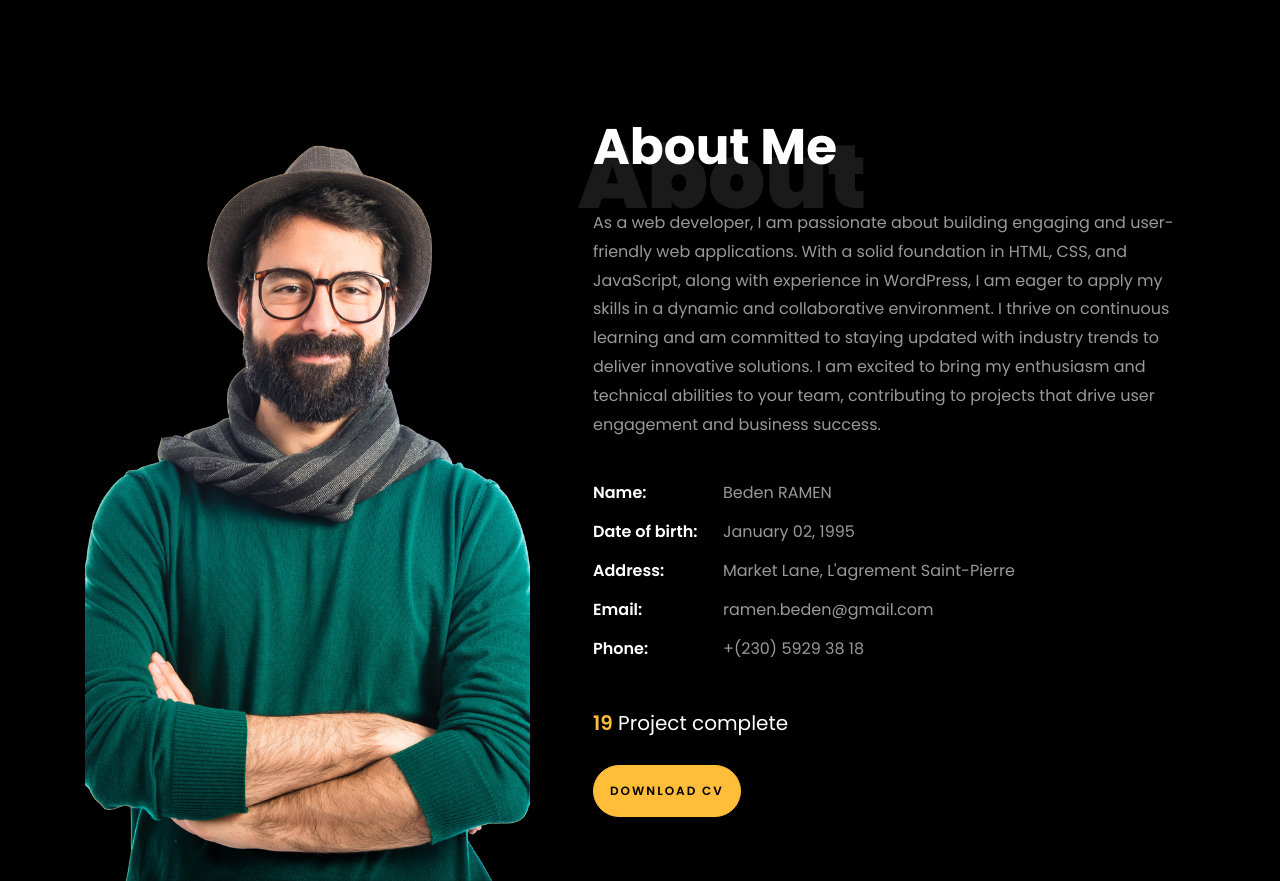
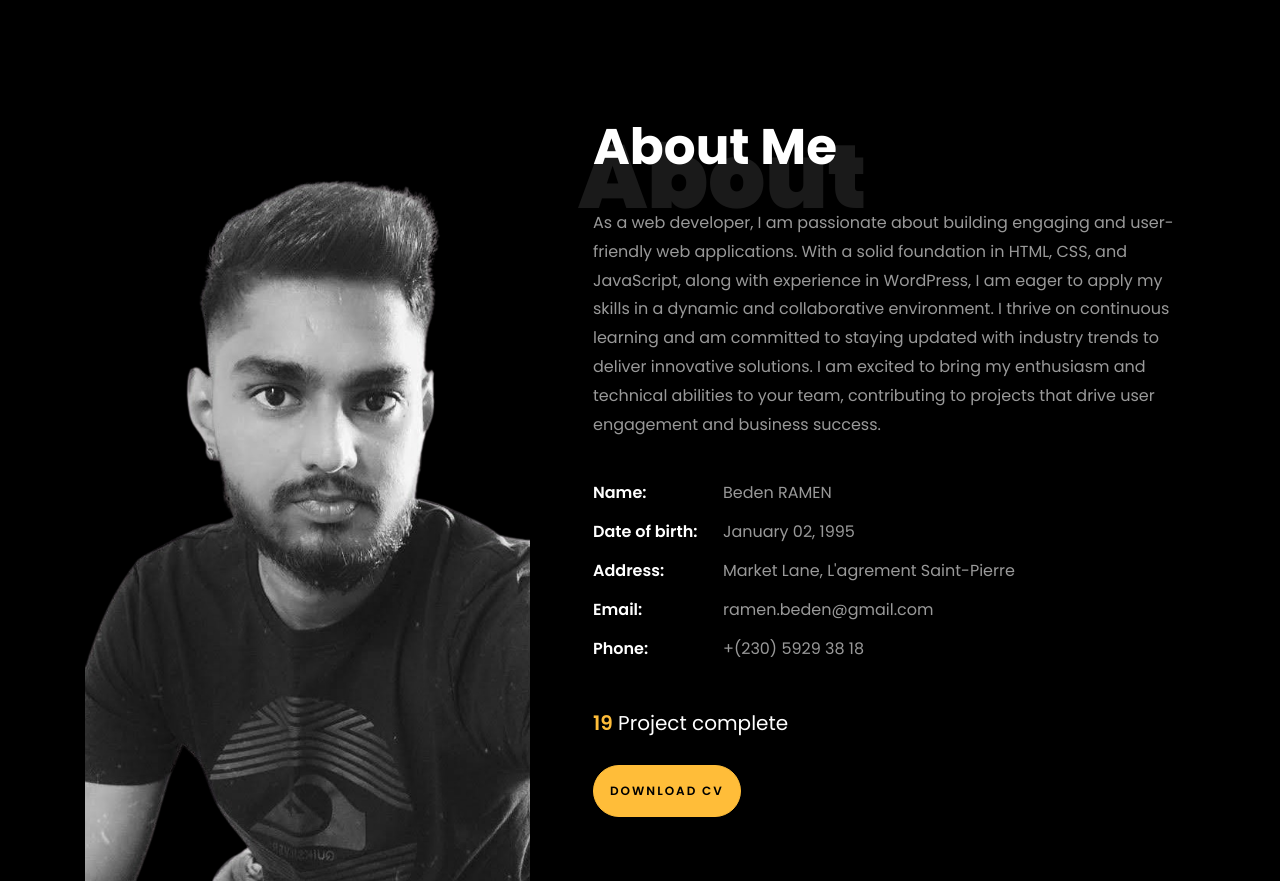
Before and after one commit to ramenb/portfolio, a plain HTML site: page index.html in a window 1280 px wide. Shown: the part 752-1633 px from the top of the page. Drawn offline with Linux system fonts and the light colour scheme; files whose address does not match are found by name.

Commit message:
Update index.html

```diff
--- a/index.html
+++ b/index.html
@@ -95,7 +95,7 @@
     			<div class="col-md-6 col-lg-5 d-flex">
     				<div class="img-about img d-flex align-items-stretch">
     					<div class="overlay"></div>
-	    				<div class="img d-flex align-self-stretch align-items-center" style="background-image:url(images/bg_1.png);">
+	    				<div class="img d-flex align-self-stretch align-items-center" style="background-image:url(images/profile2.png);">
 	    				</div>
     				</div>
     			</div>
```
